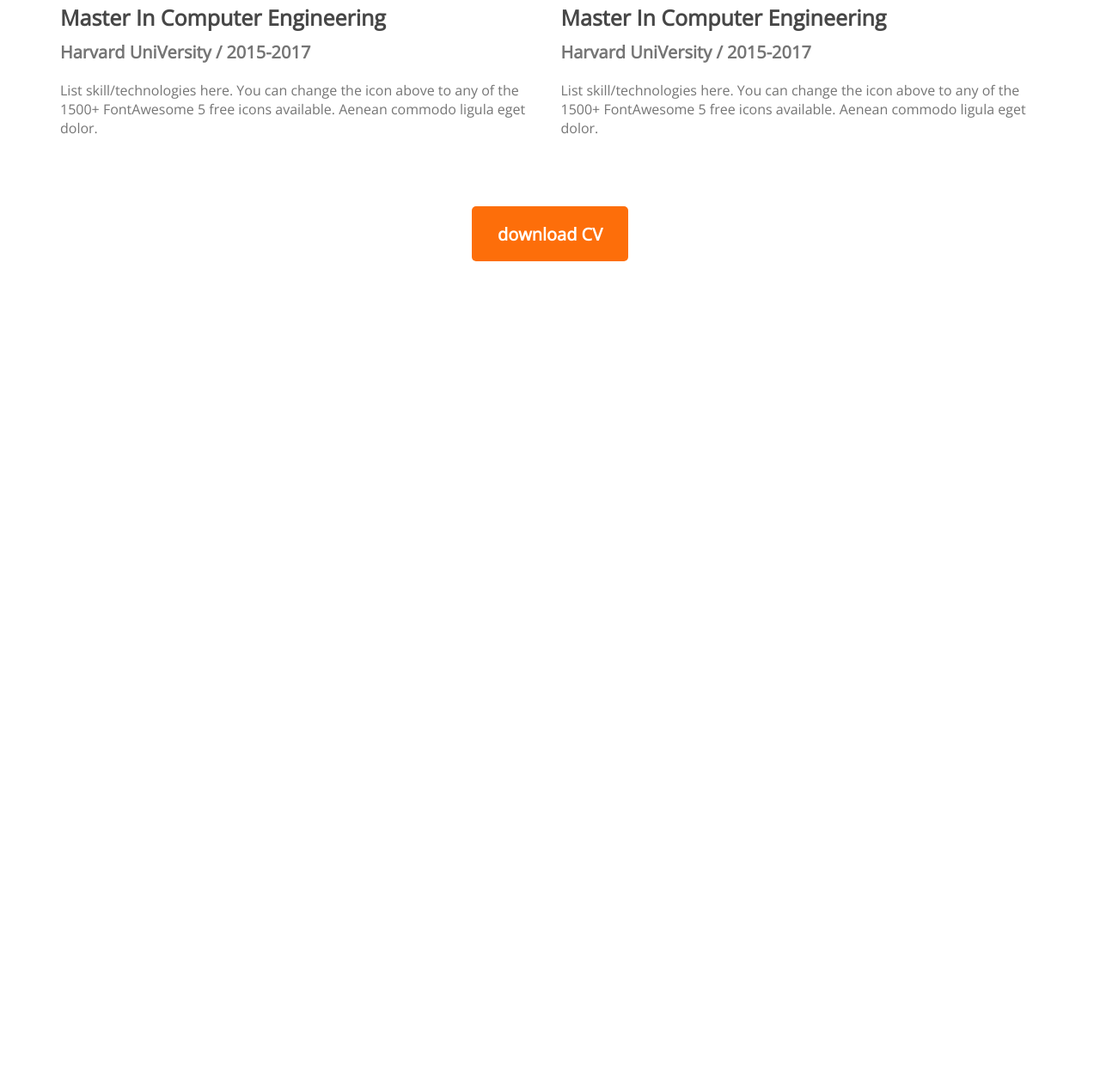
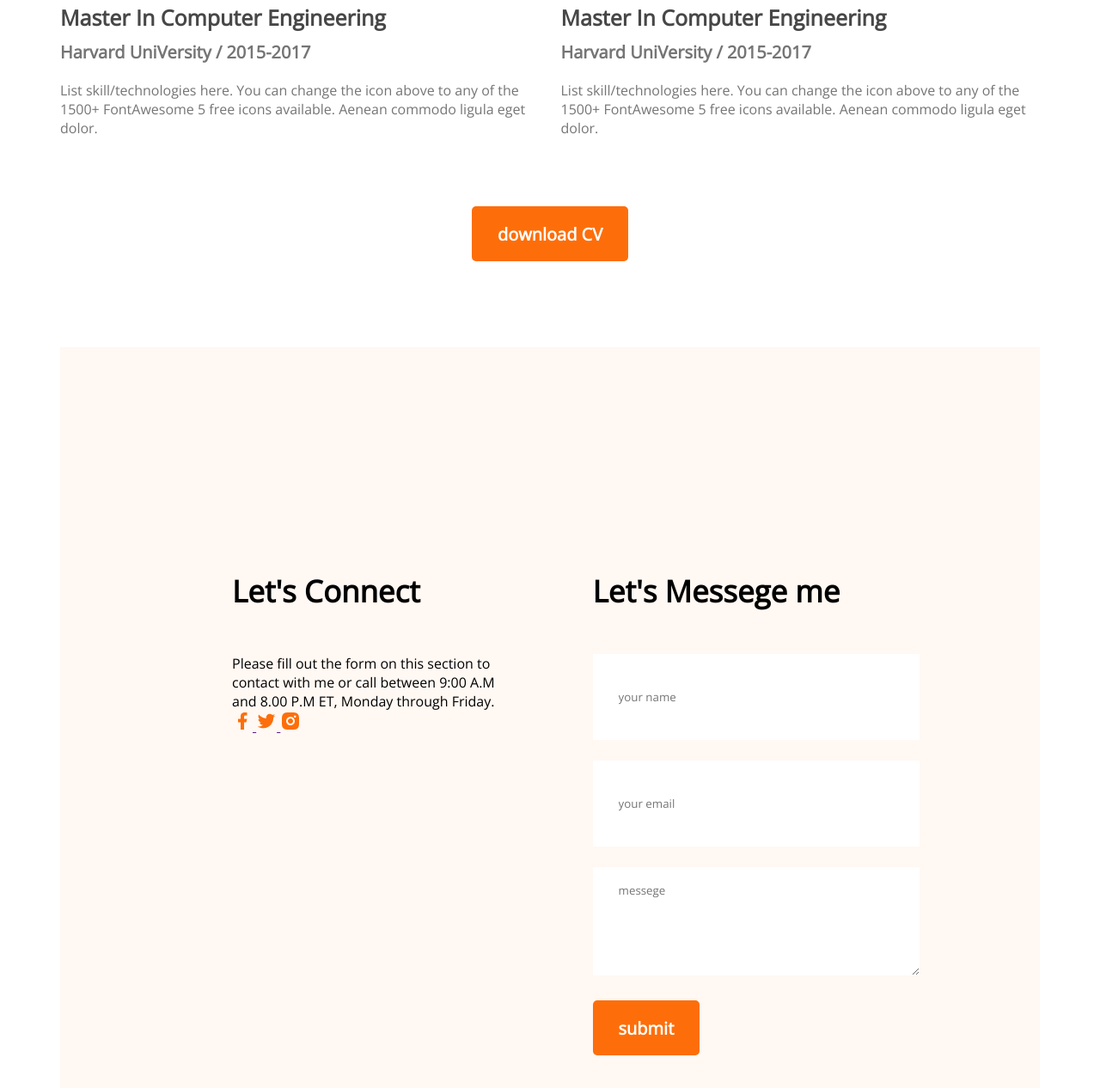
Before and after one commit to Afrin7266/developer-portfolio, a plain HTML site: page index.html in a window 1280 px wide. Shown: the part 2899-4165 px from the top of the page at 86% size. Before the commit the page ends 3203 px from the top, so only its background shows below. Drawn offline with nearby package versions, Linux system fonts and the light colour scheme.

```diff
--- a/index.html
+++ b/index.html
@@ -136,6 +136,31 @@
                 <button class="btn-primary">download CV</button>
             </div>
         </section>
+       <!-- . contract section -->
+       <section class="contact">
+        <div>
+        <h3 class="section-title">Let's Connect</h3>
+        <p>Please fill out the form on this section to contact with me or call between 9:00 A.M and 8.00 P.M ET, Monday through Friday.</p>
+        <a href="">
+            <img src="images/icons/facebook.png" alt="">
+        </a>
+        <a href="">
+            <img src="images/icons/twitter.png" alt="">
+        </a>
+        <a href="">
+            <img src="images/icons/insta.png" alt="">
+        </a>
+        </div>
+        <div>
+         <h3 class="section-title">Let's Messege me</h3>
+         <form action="">
+            <input type="text" name="" id="" placeholder="your name">
+            <input type="email" name="" id="" placeholder="your email">
+            <textarea name="" id="" cols="30" rows="5" placeholder="messege"></textarea>
+            <input class="btn-primary" type="button" value="submit">
+         </form>
+        </div>
+       </section>
     </main>
     <footer>
 
--- a/styles/portfolio.css
+++ b/styles/portfolio.css
@@ -153,5 +153,26 @@ color: #757575;
 }
 .resume-button{
     margin-top: 50px;
+    margin-bottom: 100px;
     text-align: center;
 }
+
+/* contact styles */
+.contact .section-title{
+    text-align: left;
+}
+.contact{
+    display: flex;
+    gap: 100px;
+    background: #FFF8F3;
+    padding: 130px 200px;
+}
+.contact input[type='text'], input[type='email'], textarea{
+    margin-bottom: 24px;
+    border: 0;
+    width: 100%;
+    padding: 18px 30px;
+}
+input{
+    height: 64px;
+}
```
